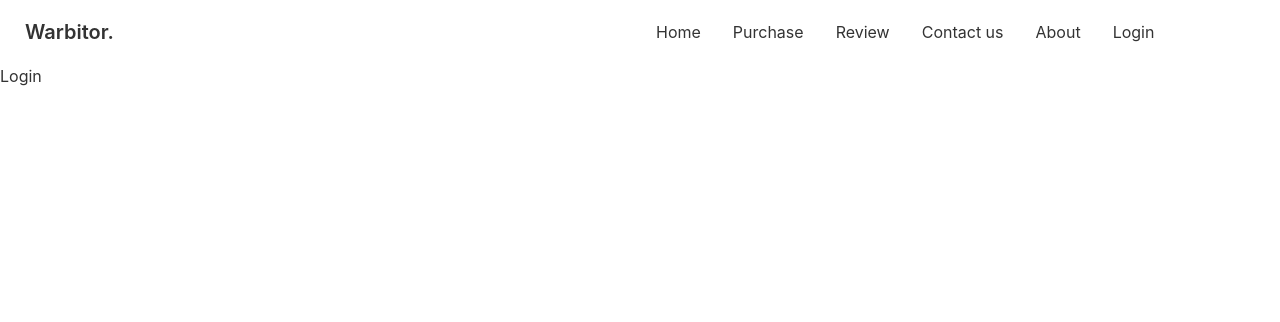
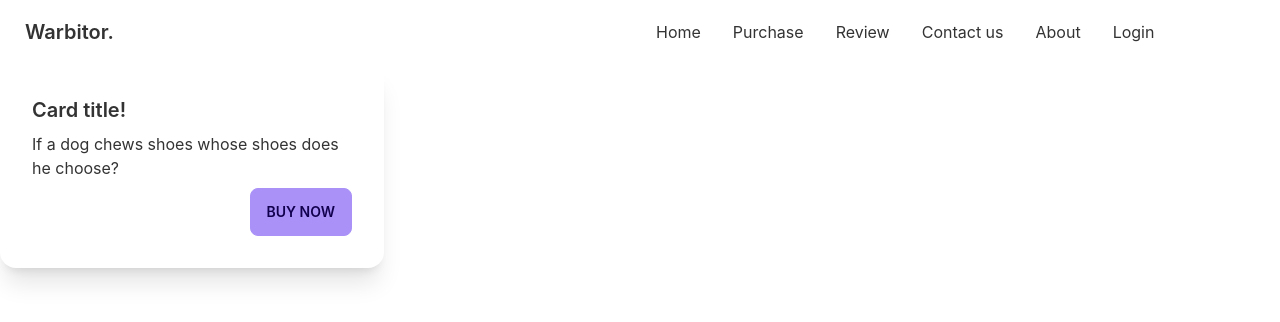
Before and after one commit to WahidaAkhter/manufacturer-website-server-site, a React (Create React App) app: page /login in a window 1280 px wide. Shown: the top 322 px of the page. Built offline with nearby package versions, Linux system fonts and the light colour scheme.

Commit message:
login page making

```diff
--- a/package.json
+++ b/package.json
@@ -8,9 +8,11 @@
     "@testing-library/user-event": "^13.5.0",
     "daisyui": "^2.15.0",
     "date-fns": "^2.28.0",
+    "firebase": "^9.8.1",
     "react": "^18.1.0",
     "react-day-picker": "^8.0.5",
     "react-dom": "^18.1.0",
+    "react-firebase-hooks": "^5.0.3",
     "react-router-dom": "^6.3.0",
     "react-scripts": "5.0.1",
     "web-vitals": "^2.1.4"
--- a/src/Components/Login/Login.js
+++ b/src/Components/Login/Login.js
@@ -2,8 +2,16 @@ import React from 'react'
 
 const Login = () => {
   return (
-    <div>Login</div>
+        <div class="card w-96 bg-base-100 shadow-xl">
+        <div class="card-body">
+          <h2 class="card-title">Card title!</h2>
+          <p>If a dog chews shoes whose shoes does he choose?</p>
+          <div class="card-actions justify-end">
+            <button class="btn btn-primary">Buy Now</button>
+          </div>
+        </div>
+      </div>
   )
 }
 
-export default Login
+export default Login;
--- /dev/null
+++ b/src/firebase.init.js
@@ -0,0 +1,22 @@
+// Import the functions you need from the SDKs you need
+import { initializeApp } from "firebase/app";
+import { getAuth } from "firebase/auth";
+// TODO: Add SDKs for Firebase products that you want to use
+// https://firebase.google.com/docs/web/setup#available-libraries
+
+// Your web app's Firebase configuration
+const firebaseConfig = {
+  apiKey: "AIzaSyAuX2yjTbWFYKeICTo6F9OO8478sS2jZI4",
+  authDomain: "warbitor.firebaseapp.com",
+  projectId: "warbitor",
+  storageBucket: "warbitor.appspot.com",
+  messagingSenderId: "525614498513",
+  appId: "1:525614498513:web:01284e872a23cc2f9a3bf0"
+};
+
+// Initialize Firebase
+const app = initializeApp(firebaseConfig);
+
+const auth = getAuth(app);
+
+export default auth;
```
Also changed, not shown: 1 other file (tests, documents, lock files or other folders).
